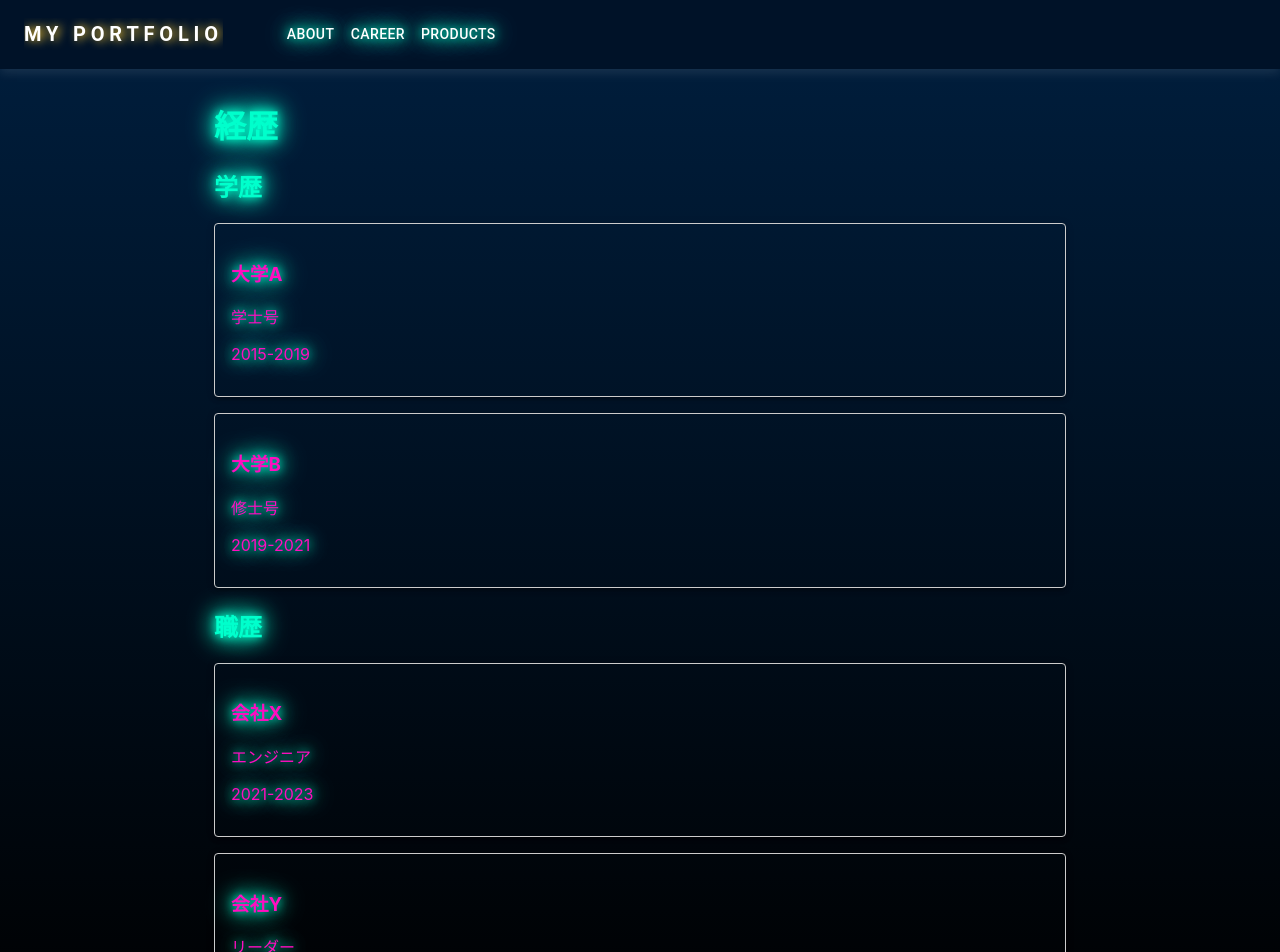
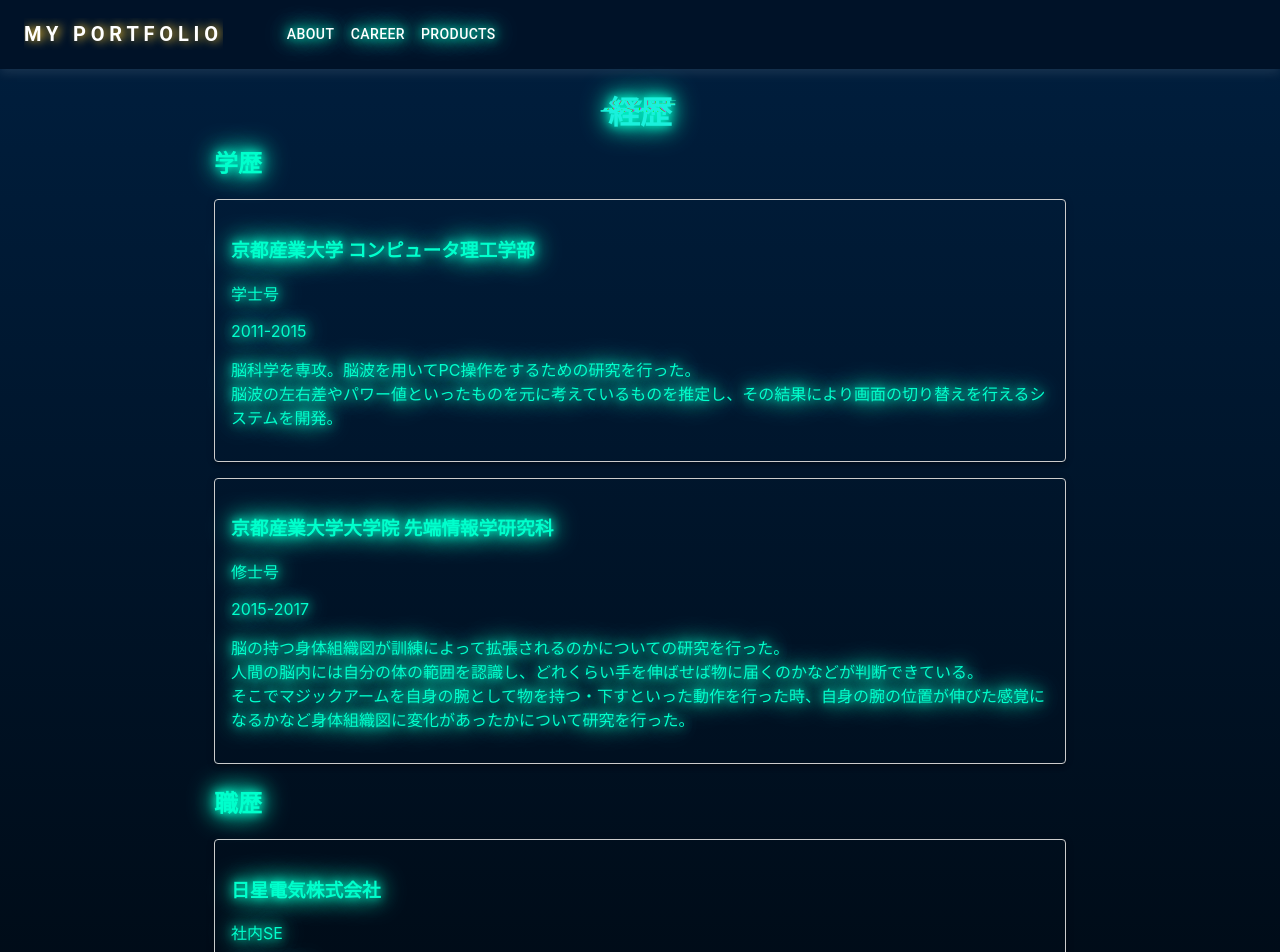
Before and after one commit to Nakanishi21/my-portfolio-app, a React (Create React App) app: page /Career in a window 1280 px wide. Shown: the top 952 px of the page. Built offline with nearby package versions, Linux system fonts and the light colour scheme.

Commit message:
経歴を追加、Aboutも少し修正

```diff
--- a/src/components/Education.tsx
+++ b/src/components/Education.tsx
@@ -5,14 +5,23 @@ interface EducationProps {
   school: string;
   degree: string;
   year: string;
+  sentences: string[];
 }
 
-const Education: React.FC<EducationProps> = ({ school, degree, year }) => {
+const Education: React.FC<EducationProps> = ({ school, degree, year, sentences }) => {
+  const sentenceWithBreaks = sentences.map((line, index) => (
+    <React.Fragment key={index}>
+      {line}
+      <br />
+    </React.Fragment>
+  ));
+
   return (
-   <Paper elevation={3} sx={{ p: 2, mb: 2, backgroundColor: 'transparent', border: '1px solid #ccc', color: '#FF0DC0' }}>
+   <Paper elevation={3} sx={{ p: 2, mb: 2, backgroundColor: 'transparent', border: '1px solid #ccc', color: '#00ffcc' }}>
       <h3>{school}</h3>
       <p>{degree}</p>
       <p>{year}</p>
+      <p>{sentenceWithBreaks}</p>
     </Paper>
   );
 };
--- a/src/components/WorkExperience.tsx
+++ b/src/components/WorkExperience.tsx
@@ -5,14 +5,23 @@ interface WorkExperienceProps {
   company: string;
   position: string;
   year: string;
+  sentences: string[];
 }
 
-const WorkExperience: React.FC<WorkExperienceProps> = ({ company, position, year }) => {
+const WorkExperience: React.FC<WorkExperienceProps> = ({ company, position, year, sentences }) => {
+  const sentenceWithBreaks = sentences.map((line, index) => (
+    <React.Fragment key={index}>
+      {line}
+      <br />
+    </React.Fragment>
+  ));
+
   return (
-    <Paper elevation={3} sx={{ p: 2, mb: 2, backgroundColor: 'transparent', border: '1px solid #ccc', color: '#FF0DC0' }}>
+    <Paper elevation={3} sx={{ p: 2, mb: 2, backgroundColor: 'transparent', border: '1px solid #ccc', color: '#00ffcc' }}>
       <h3>{company}</h3>
       <p>{position}</p>
       <p>{year}</p>
+      <p>{sentenceWithBreaks}</p>
     </Paper>
   );
 };
--- a/src/pages/About.tsx
+++ b/src/pages/About.tsx
@@ -8,7 +8,7 @@ interface StarRatingProps {
 
 const StarRating: React.FC<StarRatingProps> = ({ rating, language }) => {
   const stars = Array.from({ length: rating }, (_, index) => (
-    <span key={index} className={index < rating ? 'star-filled' : 'star-empty'}>★</span>
+    <span key={index} style={{color: "#FF0DC0"}} className={index < rating ? 'star-filled' : 'star-empty'}>★</span>
   ));
 
   return (
@@ -57,6 +57,17 @@ const About: React.FC = () => {
       </section>
 
       <section>
+        <h1 className='glitch-text' data-text="モットー">モットー</h1>
+        <h2>楽しく働きたい。だから働く環境を楽しいものにしたい</h2>
+        <p>
+          基本的に仕事は1日8時間。1日の1/3を使っています。<br />
+          この1/3を嫌々、つまらなく過ごすのは非常にもったいない。<br />
+          「仕事は辛く大変なもの」という価値観を壊すべく、みんなが楽しく働ける・楽になる社内システムをどんどん作っていきたいです。<br />
+        </p>
+        <p></p>
+      </section>
+
+      <section>
         <h2 className='glitch-text' data-text="スキルセット">スキルセット</h2>
         <ul>
           <li>
--- a/src/pages/Career.tsx
+++ b/src/pages/Career.tsx
@@ -1,18 +1,60 @@
 import React from 'react';
 import Education from '../components/Education';
 import WorkExperience from '../components/WorkExperience';
+import '../components/Glitch.css'
 
 const Career: React.FC = () => {
   return (
     <div>
-      <h1>経歴</h1>
+      <h1 className='glitch-text' data-text="経歴">経歴</h1>
       <h2>学歴</h2>
-      <Education school="大学A" degree="学士号" year="2015-2019" />
-      <Education school="大学B" degree="修士号" year="2019-2021" />
+      <Education
+        school="京都産業大学 コンピュータ理工学部"
+        degree="学士号"
+        year="2011-2015"
+        sentences={[
+          "脳科学を専攻。脳波を用いてPC操作をするための研究を行った。",
+          "脳波の左右差やパワー値といったものを元に考えているものを推定し、その結果により画面の切り替えを行えるシステムを開発。"
+        ]}
+      />
+      <Education
+        school="京都産業大学大学院 先端情報学研究科"
+        degree="修士号"
+        year="2015-2017"
+        sentences={[
+          "脳の持つ身体組織図が訓練によって拡張されるのかについての研究を行った。",
+          "人間の脳内には自分の体の範囲を認識し、どれくらい手を伸ばせば物に届くのかなどが判断できている。",
+          "そこでマジックアームを自身の腕として物を持つ・下すといった動作を行った時、自身の腕の位置が伸びた感覚になるかなど身体組織図に変化があったかについて研究を行った。"
+        ]}
+      />
 
       <h2>職歴</h2>
-      <WorkExperience company="会社X" position="エンジニア" year="2021-2023" />
-      <WorkExperience company="会社Y" position="リーダー" year="2023-present" />
+      <WorkExperience
+        company="日星電気株式会社"
+        position="社内SE"
+        year="2017-2018"
+        sentences={[
+          "下記の社内向けWebアプリケーションをWebPerformerというローコードツールで開発をした。",
+          "・社用車予約システム",
+          "・ロットトレースシステム",
+          "・技術部門向け稟議書申請システム",
+          "社内SEとして社内のPCや社用携帯のセットアップも行った。",
+          "基本的に情シスだけで完結する作業は無く、常に他部署の人と連携をして仕事を進めていた。",
+          "エンジニアとしてもっとコーディング力を身に着けたく転職を決意。"
+        ]}
+      />
+      <WorkExperience
+        company="株式会社ダブルクロップ"
+        position="エンジニア（2021年から社内ではリーダーポジション）"
+        year="2018-present"
+        sentences={[
+          "SESとして様々なプロジェクトに参画。フロントエンド・バックエンド双方の開発に携わる。",
+          "フロントエンドの開発ではTypeScriptとVueもしくはReactを用いた開発を行っている。",
+          "バックエンドの開発では、Ruby on Rails, Kotlinを用いた開発を行っている。",
+          "自社内の部署でリーダーを務めるようになり新人の育成を行ったり、SESでは希薄になりがちな自社内コミュニケーションの活性化に従事。",
+          "直近では採用活動にも興味を持ち、採用のスクリーニングから面談の対応なども行っている。",
+        ]}
+      />
     </div>
   );
 };
```
